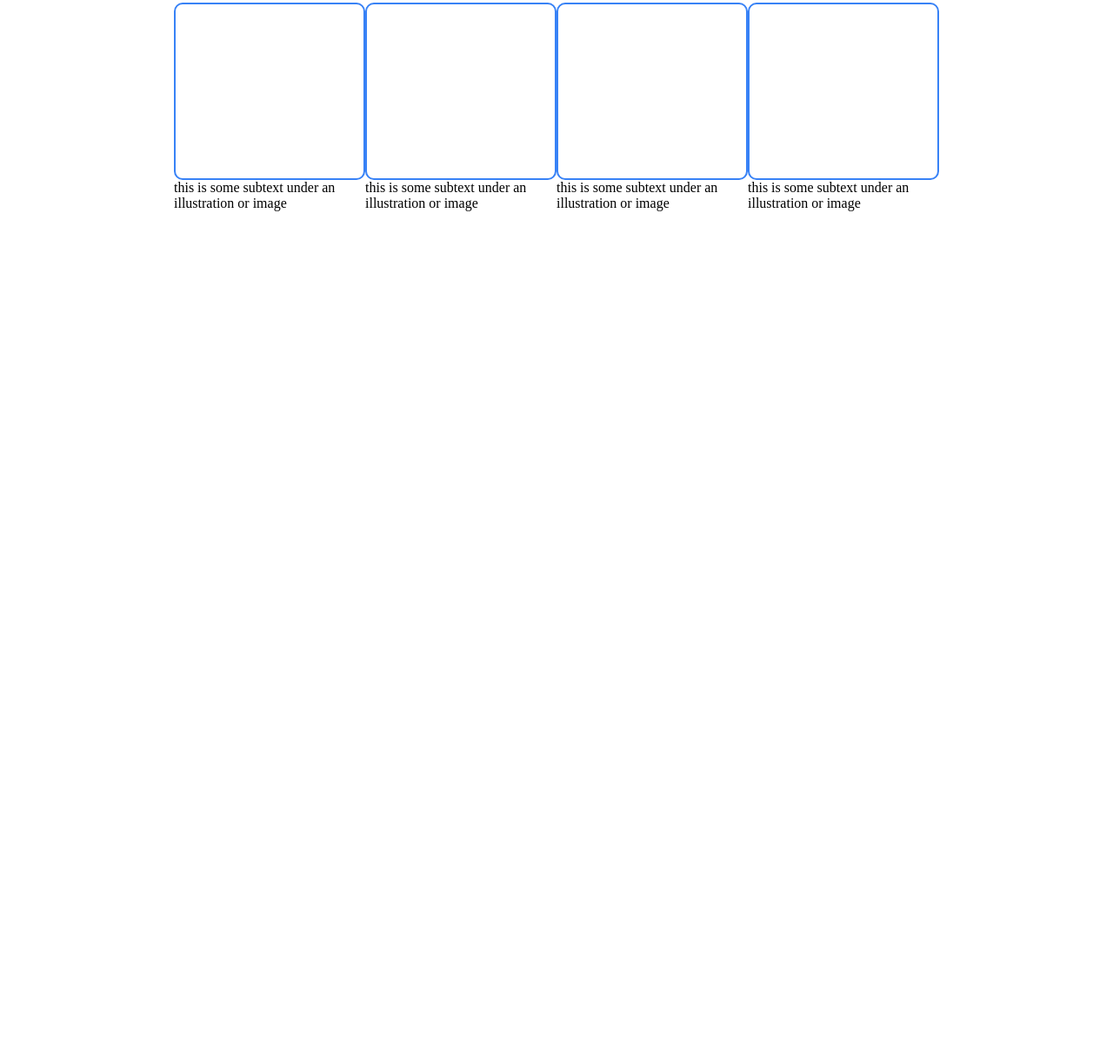
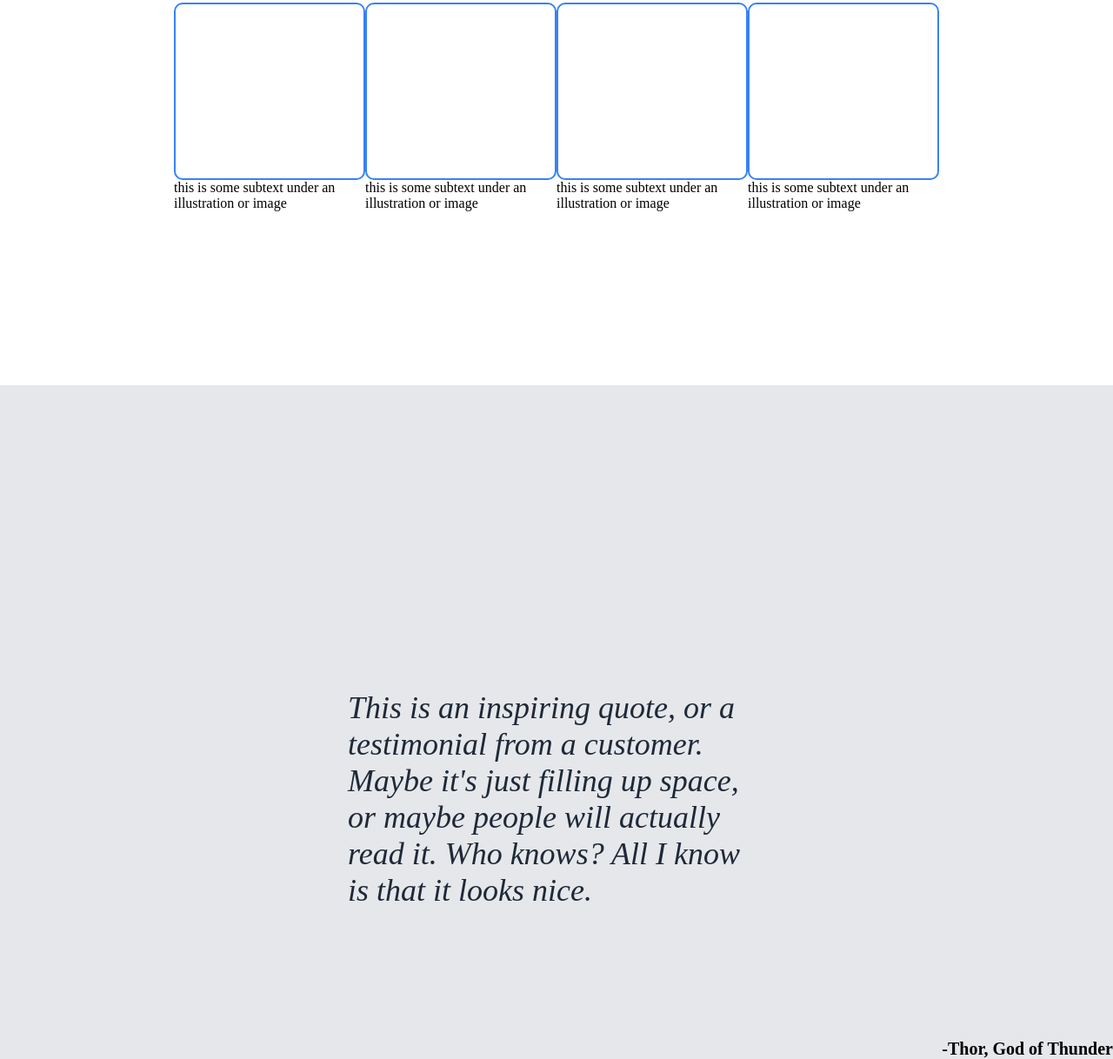
Before and after one commit to tylersmoot/odin-landing-page, a plain HTML site: page index.html in a window 1280 px wide. Shown: the part 774-1992 px from the top of the page at 87% size. Before the commit the page ends 1217 px from the top, so only its background shows below. Drawn offline with Linux system fonts and the light colour scheme.

Commit message:
index.html

```diff
--- a/index.html
+++ b/index.html
@@ -33,9 +33,8 @@
 
 </div>
 
+<!-- end -->
 
-
-<!-- end -->
 
 <!-- start of intro seaction with large text, button, and image -->
 
@@ -52,7 +51,6 @@
 </div>
 
 
-
 <div class="image-container">
 
 <img src="/home/tyler/Pictures/cliff.avif">
@@ -64,6 +62,8 @@
 </div>
 
 <!-- end -->
+
+
 
 <!-- start of random information section -->
 
@@ -88,6 +88,7 @@
 <div class="box-container">
 
 <div class="box"></div>
+
 <div class="box-text">this is some subtext under an illustration or image</div>
 
 </div>
@@ -97,6 +98,7 @@
 <div class="box-container">
 
 <div class="box"></div>
+
 <div class="box-text">this is some subtext under an illustration or image</div>
 
 </div>
@@ -105,28 +107,40 @@
 <div class="box-container">
 
 <div class="box"></div>
+
 <div class="box-text">this is some subtext under an illustration or image</div>
 
 </div>
 
 
-
 <div class="box-container">
 
 <div class="box"></div>
+
 <div class="box-text">this is some subtext under an illustration or image</div>
 
 </div>
 
 </div>
 
+</div>
+
+<!-- end -->
 
 
 
+<!-- start of quote section -->
+
+<div class="quote-wrapper">
+
+<div class="quote-container">
+
+<div class="quote-text">This is an inspiring quote, or a testimonial from a customer. Maybe it's just filling up space, or maybe people will actually read it. Who knows? All I know is that it looks nice. </div>
 
 
+</div>
 
-
+<div class="quote-author">-Thor, God of Thunder</div>
 
 
 </div>
@@ -135,9 +149,6 @@
 
 
 
+</body>
 
-
-
-
-</body>
 </html>
--- a/styles.css
+++ b/styles.css
@@ -112,3 +112,33 @@ color: white;
     border-radius: 10px;
 
 }
+
+.quote-wrapper {
+    background: #e5e7eb;
+}
+
+.quote-container {
+    display: flex;
+    justify-content: center;
+    align-items: center;
+    padding: 150px;
+    flex-direction: column;
+
+
+}
+
+.quote-text {
+    padding: 200px 250px 0 250px;
+    font-size: 36px;
+    font-weight: lighter;
+    color: #1f2937;
+    font-style: italic;
+}
+
+.quote-author {
+    display: flex;
+    justify-content: end;
+    font-size: 20px;
+    font-weight: bold;
+
+}
```
Lines whose indentation alone changed are shown as unchanged.
